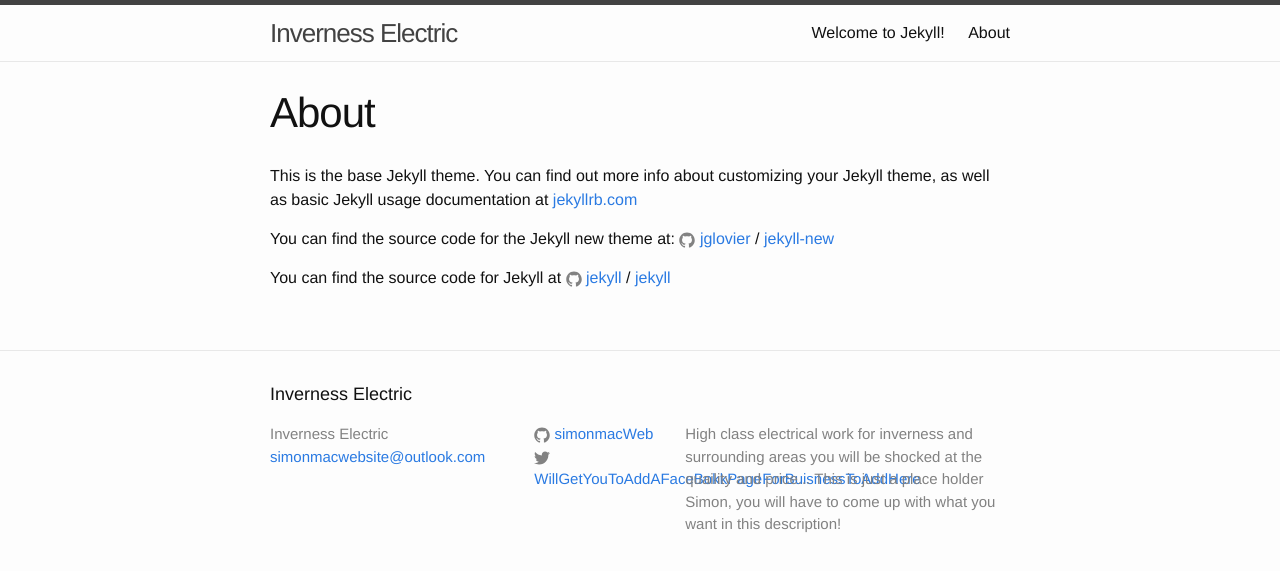
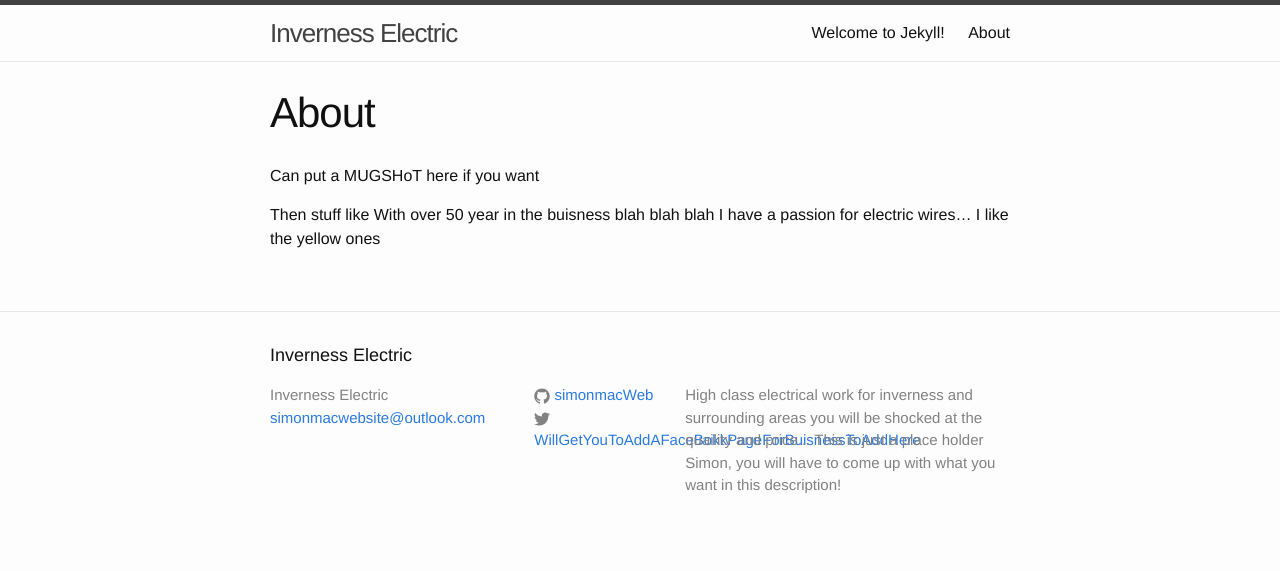
Before and after one commit to simonmacweb/simonmacweb.github.io, a Jekyll site: the page built from about.md, in a window 1280 px wide. Shown: the top 571 px of the page. Built offline with Jekyll 4.4.1, drawn with Linux system fonts in a browser that asks for light colours.

Commit message:
Update about.md

```diff
--- a/about.md
+++ b/about.md
@@ -4,12 +4,7 @@ title: About
 permalink: /about/
 ---
 
-This is the base Jekyll theme. You can find out more info about customizing your Jekyll theme, as well as basic Jekyll usage documentation at [jekyllrb.com](http://jekyllrb.com/)
+Can put a MUGSHoT here if you want
 
-You can find the source code for the Jekyll new theme at:
-{% include icon-github.html username="jglovier" %} /
-[jekyll-new](https://github.com/jglovier/jekyll-new)
-
-You can find the source code for Jekyll at
-{% include icon-github.html username="jekyll" %} /
-[jekyll](https://github.com/jekyll/jekyll)
+Then stuff like
+With over 50 year in the buisness blah blah blah I have a passion for electric wires... I like the yellow ones
```
